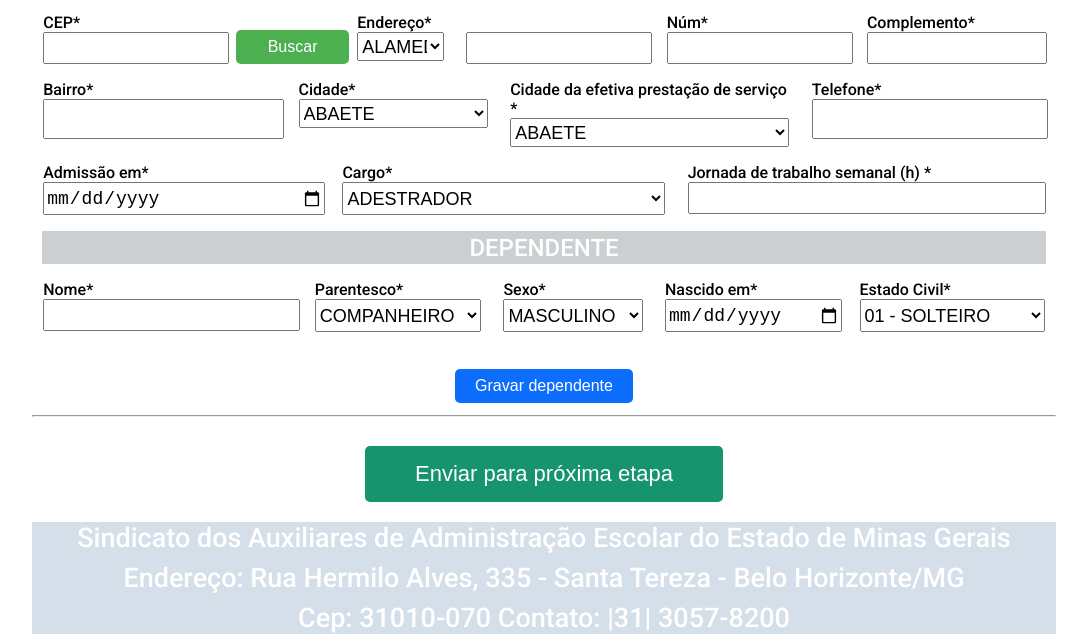
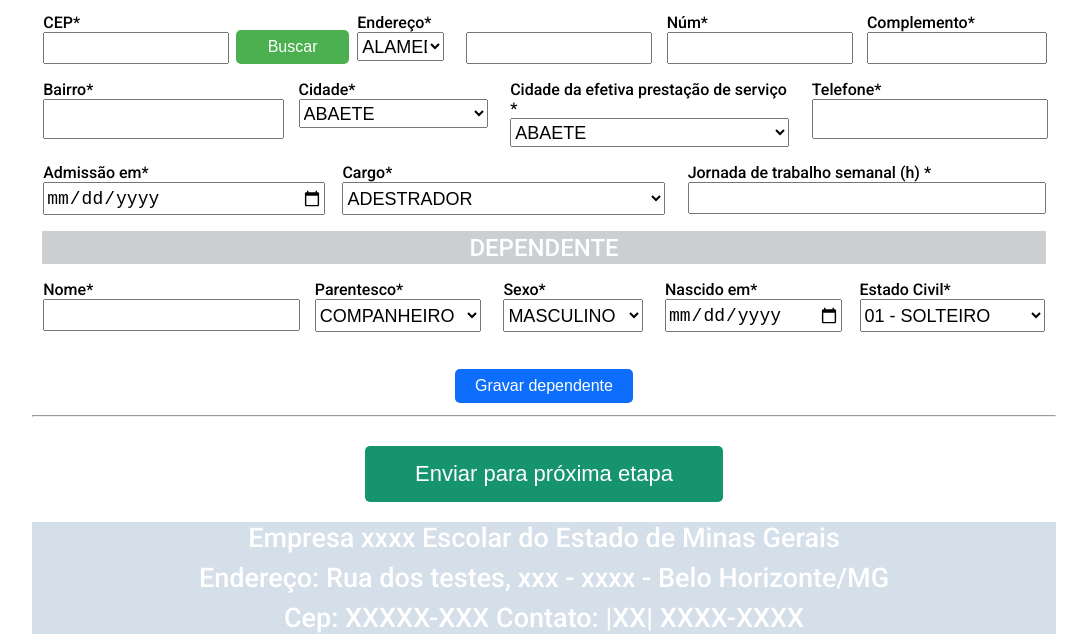
Before and after one commit to Getulio-Nunes/formulario, a plain HTML site: page index.html in a window 1280 px wide. Shown: the part 724-1367 px from the top of the page, without its empty margins (96-1183 px from the left). Drawn offline with Linux system fonts and the light colour scheme.

Commit message:
Update index.html

```diff
--- a/index.html
+++ b/index.html
@@ -5,6 +5,7 @@
     <meta charset="UTF-8">
     <meta http-equiv="X-UA-Compatible" content="IE=edge">
     <meta name="viewport" content="width=device-width, initial-scale=1.0">
+    <link rel="stylesheet" href="reset.css">
     <link rel="stylesheet" href="style.css">
     <link rel="preconnect" href="https://fonts.googleapis.com">
     <link rel="preconnect" href="https://fonts.gstatic.com" crossorigin>
@@ -368,9 +369,9 @@
 
 
         <div class="texto-rodape">
-            <p>Sindicato dos Auxiliares de Administração Escolar do Estado de Minas Gerais</p>
-            <p>Endereço: Rua Hermilo Alves, 335 - Santa Tereza - Belo Horizonte/MG</p>
-            <p>Cep: 31010-070 Contato: |31| 3057-8200</p>
+            <p>Empresa xxxx  Escolar do Estado de Minas Gerais</p>
+            <p>Endereço: Rua dos testes, xxx - xxxx - Belo Horizonte/MG</p>
+            <p>Cep: XXXXX-XXX Contato: |XX| XXXX-XXXX</p>
         </div>
 
         </div>
```
